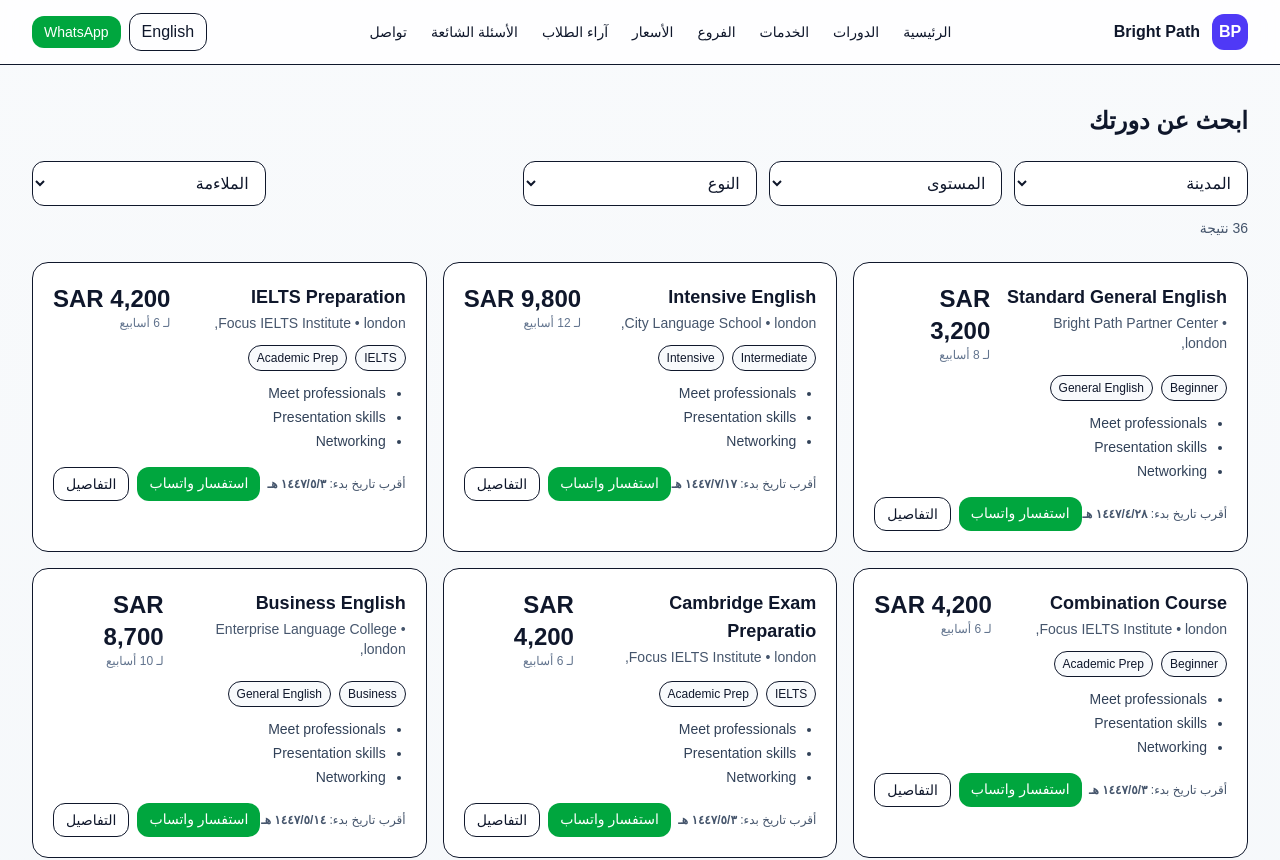
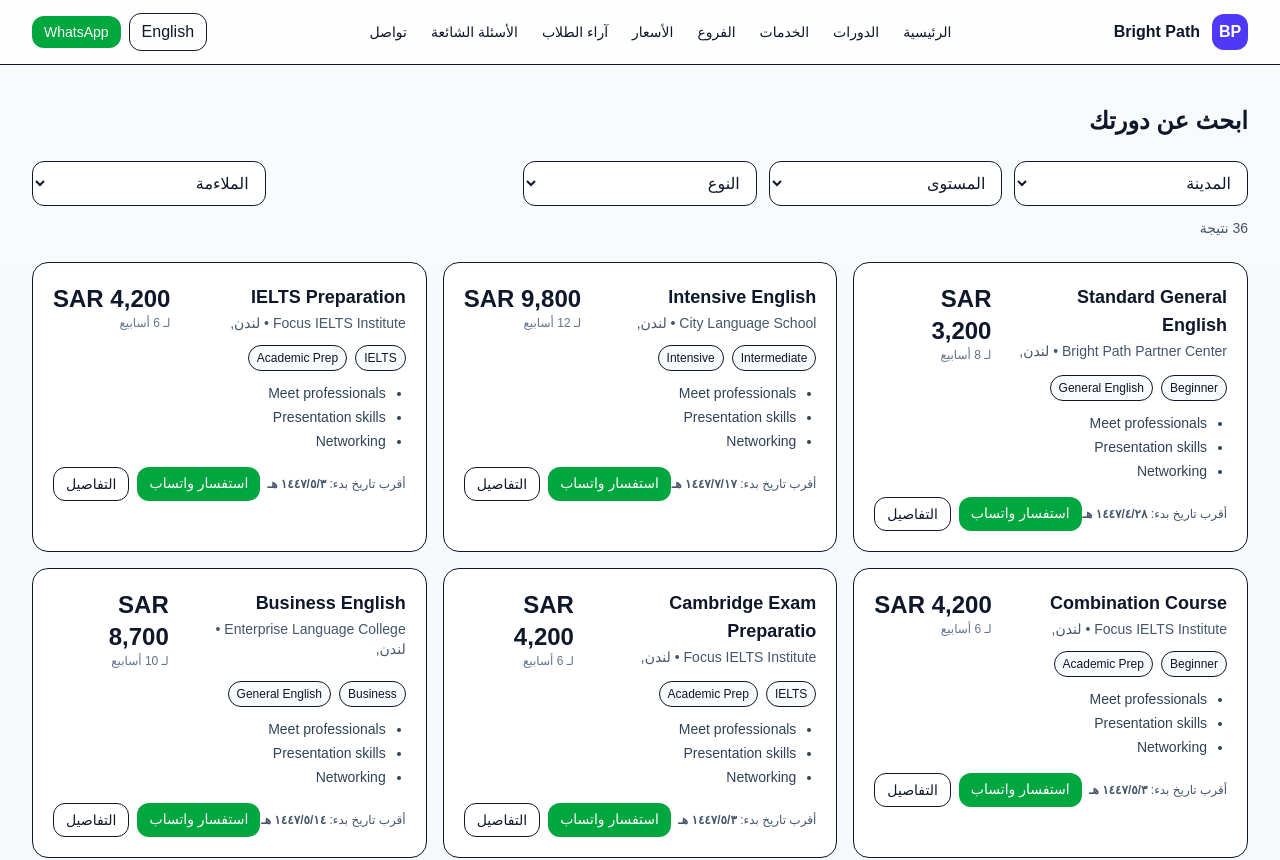
Before and after one commit to simonelebowski/agency, a Next.js app: page /courses in a window 1280 px wide. Shown: the top 860 px of the page. Built offline with nearby package versions, Linux system fonts and the light colour scheme.

Commit message:
city capitalised

```diff
--- a/src/components/CourseCard.tsx
+++ b/src/components/CourseCard.tsx
@@ -1,6 +1,7 @@
 "use client";
 import Link from "next/link";
 import type { Course } from "@/data/courses";
+import { cityLabel } from "@/data/cityLabels";
 
 export default function CourseCard({
   course,
@@ -24,7 +25,7 @@ export default function CourseCard({
         <div>
           <h3 className="text-lg font-semibold">{course.title}</h3>
           <div className="text-sm text-slate-600 mt-0.5">
-            {course.provider} • {course.city}, {course.country}
+            {course.provider} • {cityLabel(course.city as any, lang)}, {course.country}
           </div>
         </div>
         <div className="text-right">
--- a/src/components/CoursePage.tsx
+++ b/src/components/CoursePage.tsx
@@ -1,4 +1,5 @@
 import { courseContent } from "@/data/courseContent";
+import { cityLabel } from "@/data/cityLabels";
 
 function Pill({ children }) {
 return <span className="px-2 py-1 rounded-full border bg-slate-50 text-xs">{children}</span>;
@@ -43,14 +44,14 @@ export default function CoursePage({ lang, dir, course }) {
 <div dir={dir} className="max-w-6xl mx-auto px-4 py-8">
        <nav className="text-sm text-slate-600 mb-3">
          <a href="/courses" className="hover:underline">{t.courses}</a> /{" "}
-         <a href={`/courses/${course.city}`} className="hover:underline">{course.city}</a> /{" "}
+         <a href={`/courses/${course.city}`} className="hover:underline">{cityLabel(course.city as any, lang)}</a> /{" "}
         <span className="text-slate-800">{course.title}</span>
       </nav>
 
 <header className="rounded-2xl border bg-white/80 p-6">
 <div className="flex flex-col gap-2 md:flex-row md:items-end md:justify-between">
 <div>
-<h1 className="text-2xl font-bold">{course.title} – {course.city}</h1>
+<h1 className="text-2xl font-bold">{course.title} – {cityLabel(course.city as any, lang)}</h1>
 <div className="text-slate-600 mt-1">Provider Name</div>
 </div>
 <div className="text-right">
@@ -62,7 +63,7 @@ export default function CoursePage({ lang, dir, course }) {
 </div>
 <div className="mt-3 flex flex-wrap gap-2">
 <Pill>{course.type === "ielts" ? (lang === "ar" ? "IELTS" : "IELTS") : course.type}</Pill>
-<Pill>{course.city}</Pill>
+<Pill>{cityLabel(course.city as any, lang)}</Pill>
 </div>
 </header>
 
```
